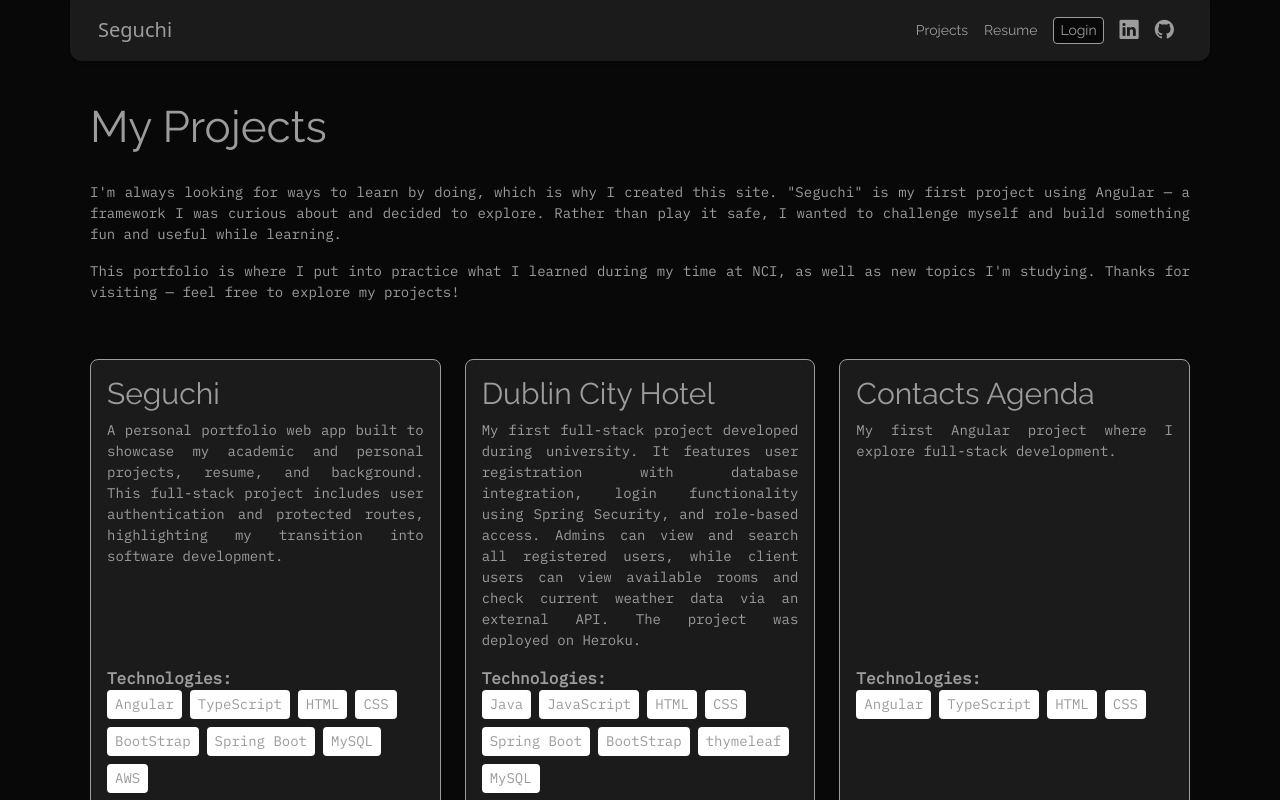
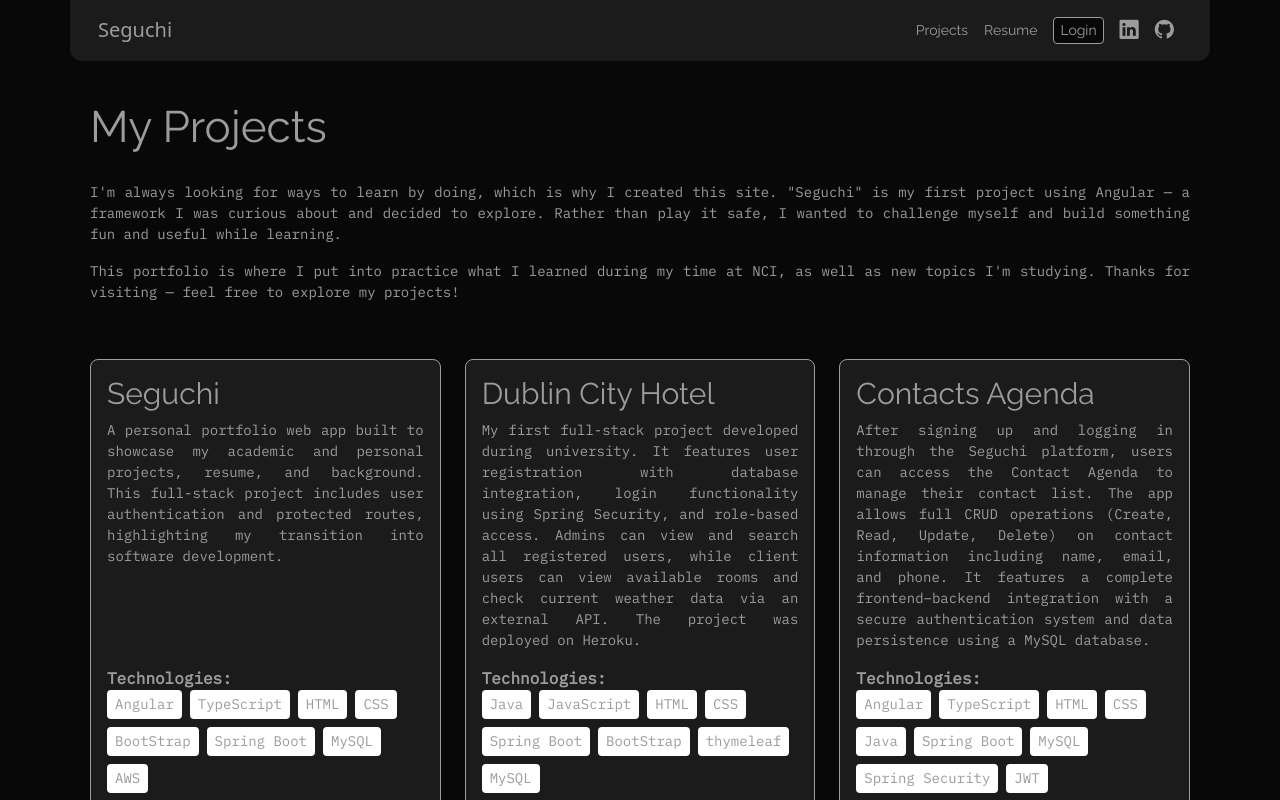
Before and after one commit to caioseguchi/seguchi-project, an Angular app in the folder frontend/: page /projects in a window 1280 px wide. Shown: the top 800 px of the page. Built offline with nearby package versions, Linux system fonts and the light colour scheme.

Commit message:
Project page - Edit description fron agenda contact

```diff
--- a/frontend/src/app/pages/projects/projects.component.html
+++ b/frontend/src/app/pages/projects/projects.component.html
@@ -57,9 +57,19 @@
     <app-project-card
       [title]="'Contacts Agenda'"
       [description]="
-        'My first Angular project where I explore full-stack development.'
+        'After signing up and logging in through the Seguchi platform, users can access the Contact Agenda to manage their contact list. The app allows full CRUD operations (Create, Read, Update, Delete) on contact information including name, email, and phone. It features a complete frontend–backend integration with a secure authentication system and data persistence using a MySQL database.'
       "
-      [technologies]="['Angular', 'TypeScript', 'HTML', 'CSS']"
+      [technologies]="[
+        'Angular',
+        'TypeScript',
+        'HTML',
+        'CSS',
+        'Java',
+        'Spring Boot',
+        'MySQL',
+        'Spring Security',
+        'JWT'
+      ]"
       [buttonLink]="'/contacts'"
     ></app-project-card>
   </div>
```
